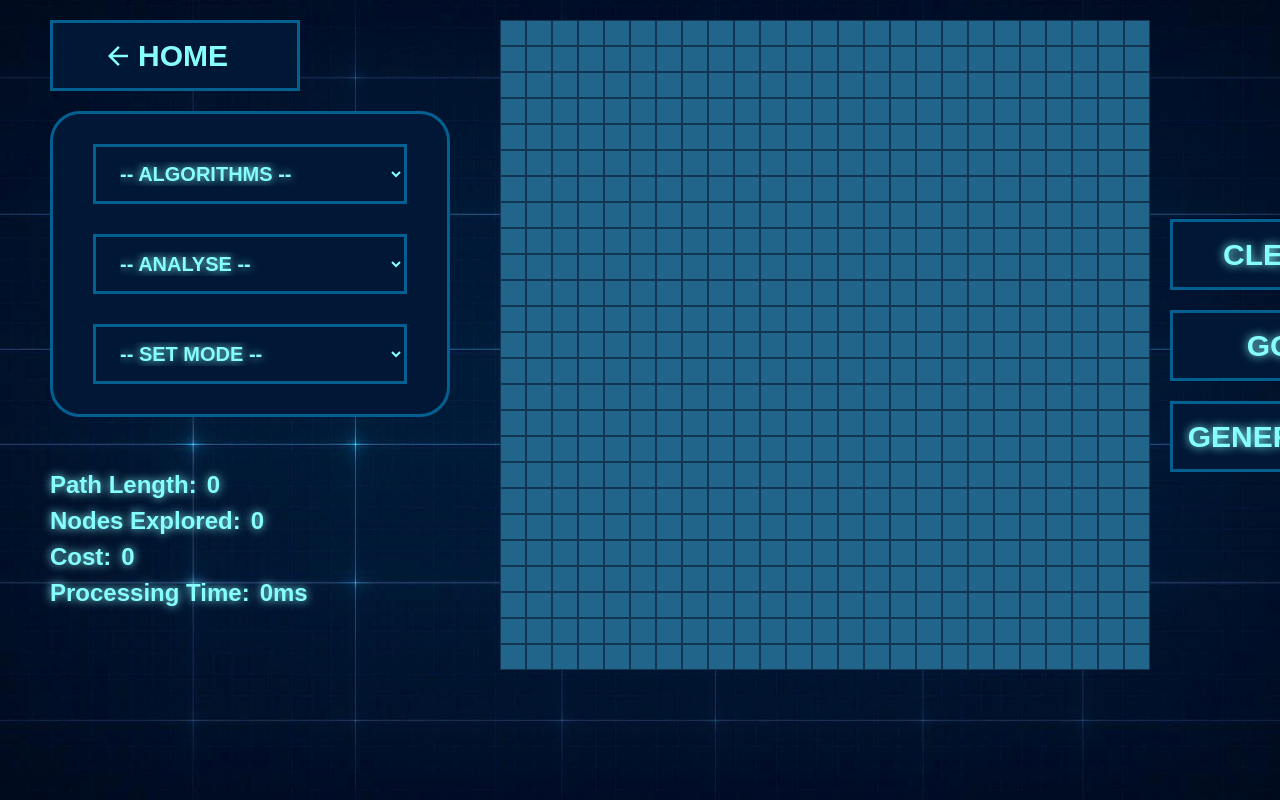
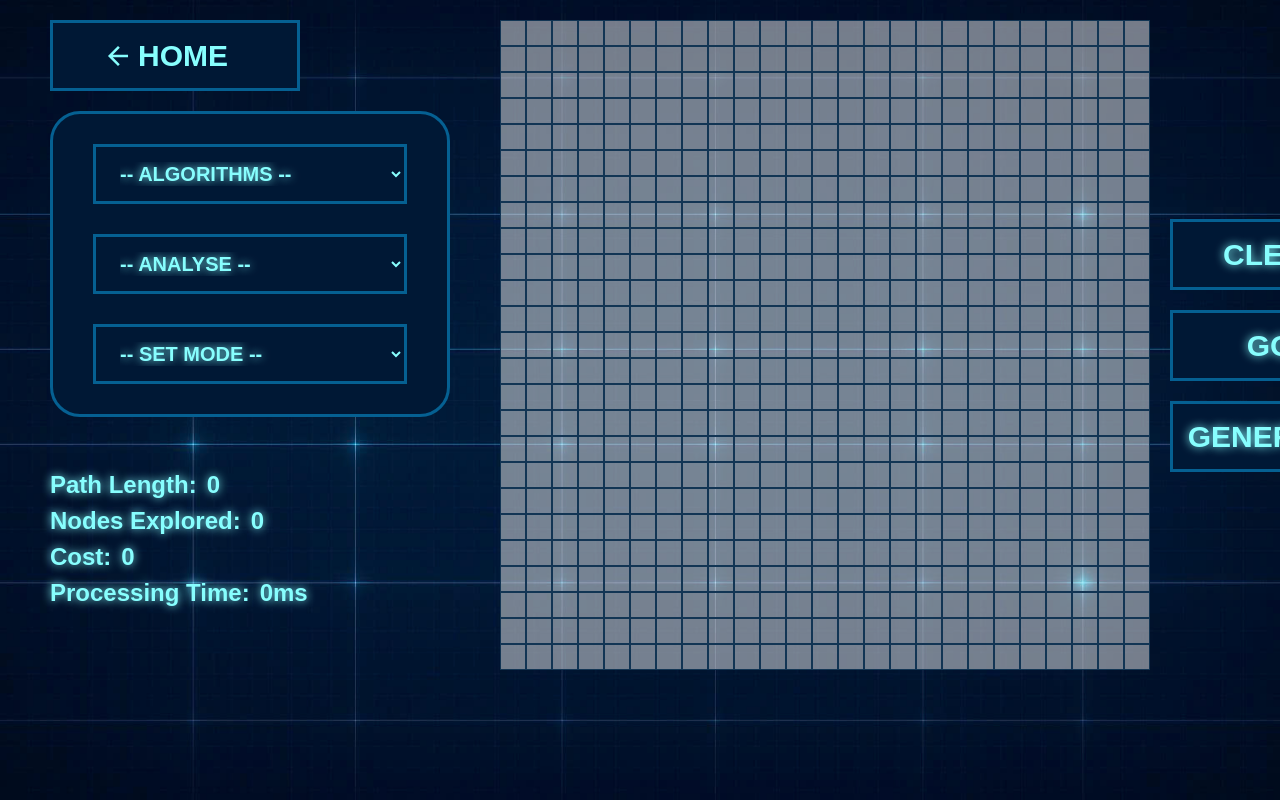
Before and after one commit to trngnneeee/AI-Searching, a Next.js app in the folder Web/client/: page /game in a window 1280 px wide. Shown: the top 800 px of the page. Built offline with nearby package versions, Linux system fonts and the light colour scheme; a web font is replaced by a local one.

Commit message:
Add wall

```diff
--- a/Web/client/src/app/(pages)/game/page.jsx
+++ b/Web/client/src/app/(pages)/game/page.jsx
@@ -443,7 +443,7 @@ export default function GamePage() {
                       onMouseEnter={() => {
                         if (isDrawing) handleCellDraw(rowIndex, colIndex);
                       }}
-                      className={`border-[#123554] border-[0.5px] cursor-pointer ${cell === 0 ? "bg-[#22658A]" :
+                      className={`border-[#123554] border-[0.5px] cursor-pointer ${cell === 0 ? "bg-[rgba(255,255,255,0.46)]" :
                         cell === 1 ? "bg-[#01122C]" :
                           cell === 2 ? "bg-[white] text-[#01122C]" :
                             cell === 3 ? "bg-[white] text-[#01122C]" :
@@ -461,7 +461,7 @@ export default function GamePage() {
                           style={{
                             width: '100%',
                             height: '100%',
-                            backgroundImage: 'url("/main.png")',
+                            backgroundImage: 'url("/wall.png")',
                             backgroundSize: 'cover',
                             backgroundPosition: 'center',
                             borderRadius: '4px'
```
Also changed, not shown: Web/client/public/wall.png (added).
